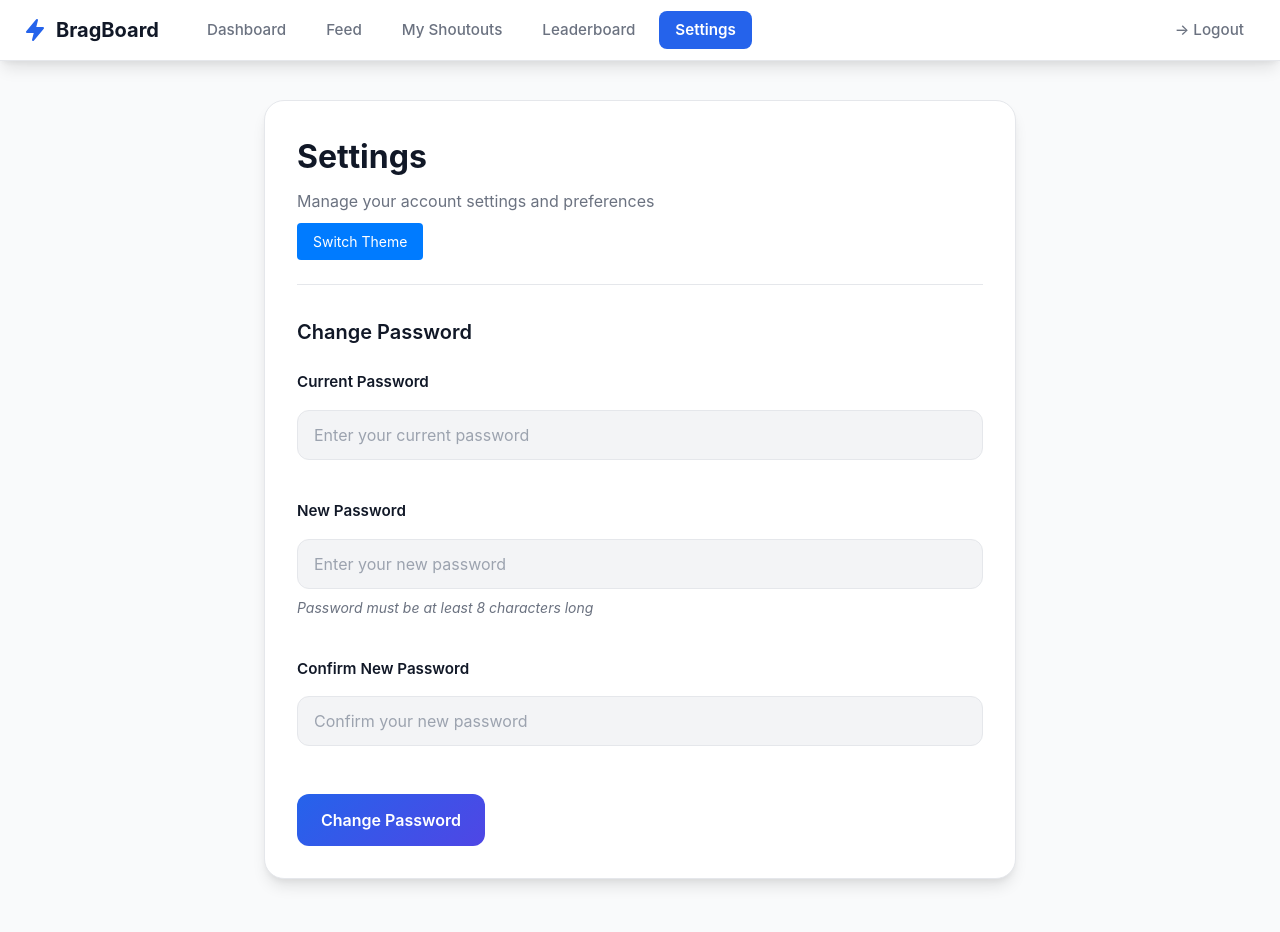
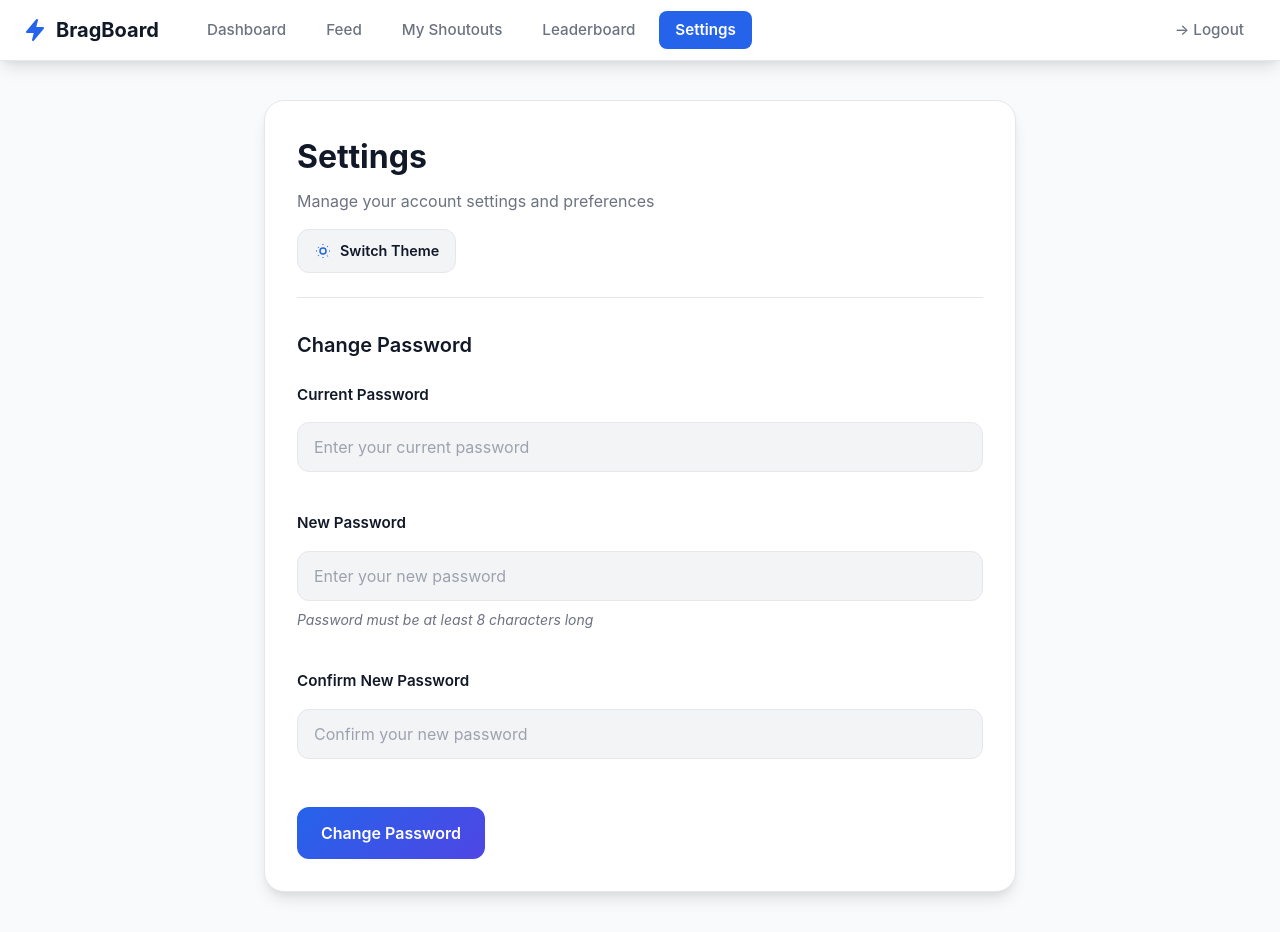
Before and after one commit to springboardmentor182b-netizen/bragboard-2, a React (Create React App) app in the folder client/: page /settings in a window 1280 px wide. Built offline with nearby package versions, Linux system fonts and the light colour scheme; no server answers.

Commit message:
change password feature is working

```diff
--- a/client/src/features/pages/Settings.css
+++ b/client/src/features/pages/Settings.css
@@ -39,7 +39,31 @@
 .settings-subtitle {
   font-size: 1rem;
   color: var(--text-secondary);
-  margin: 0;
+  margin: 0 0 16px 0;
+}
+
+.theme-toggle-btn {
+  display: flex;
+  align-items: center;
+  gap: 8px;
+  padding: 10px 16px;
+  background: var(--bg-tertiary);
+  color: var(--text-primary);
+  border: 1px solid var(--border-color);
+  border-radius: 12px;
+  font-weight: 600;
+  font-size: 0.9rem;
+  cursor: pointer;
+  transition: all 0.2s ease;
+}
+
+.theme-toggle-btn:hover {
+  background: var(--border-color);
+  border-color: var(--accent-color);
+}
+
+.theme-toggle-btn svg {
+  color: var(--accent-color);
 }
 
 .settings-section {
--- a/client/src/features/pages/Settings.js
+++ b/client/src/features/pages/Settings.js
@@ -85,7 +85,7 @@ function Settings() {
 
     // -------- AUTH DATA --------
     const token =
-      localStorage.getItem('access_token') || sessionStorage.getItem('access_token');
+      localStorage.getItem('token') || sessionStorage.getItem('token');
 
     const email =
       localStorage.getItem('email') || sessionStorage.getItem('email');
@@ -148,18 +148,12 @@ function Settings() {
             {/* Theme Toggle Button */}
             <button
               onClick={toggleTheme}
-              style={{
-                padding: '8px 16px',
-                marginTop: '10px',
-                cursor: 'pointer',
-                borderRadius: '4px',
-                border: 'none',
-                backgroundColor: '#007bff',
-                color: '#fff',
-                fontSize: '14px',
-              }}
+              className="theme-toggle-btn"
             >
-              Switch Theme
+              <svg width="18" height="18" viewBox="0 0 24 24" fill="none" stroke="currentColor" strokeWidth="2">
+                <path d="M12 3v1m0 16v1m9-9h-1M4 12H3m15.364-6.364l-.707.707M6.343 17.657l-.707.707m0-11.314l.707.707m11.314 11.314l.707-.707M12 8a4 4 0 100 8 4 4 0 000-8z" />
+              </svg>
+              <span>Switch Theme</span>
             </button>
           </div>
 
```
Also changed, not shown: 1 other file (tests, documents, lock files or other folders).
